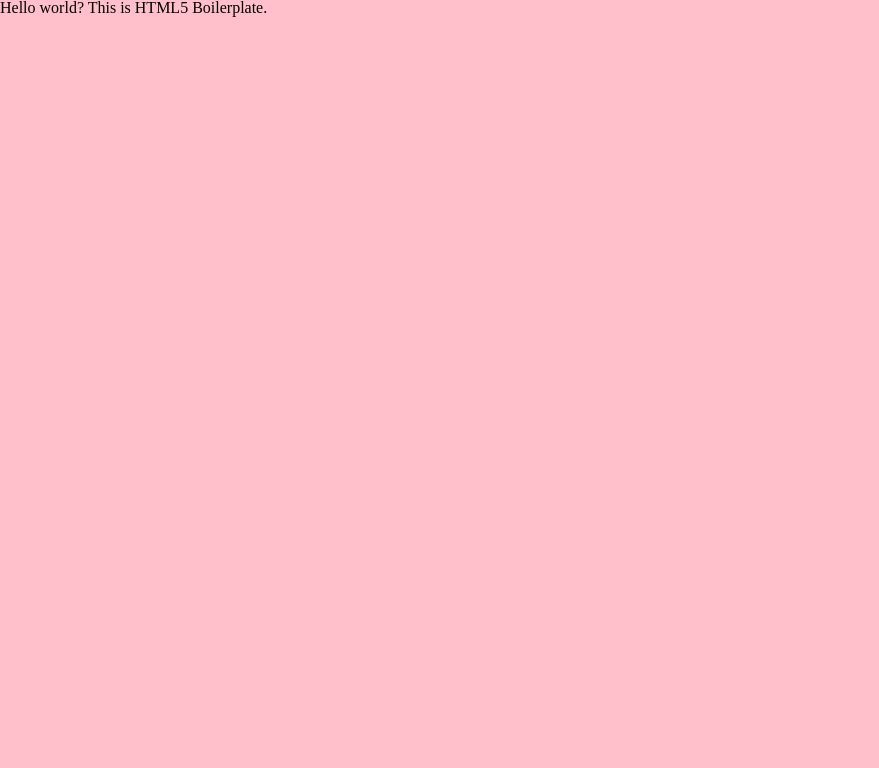
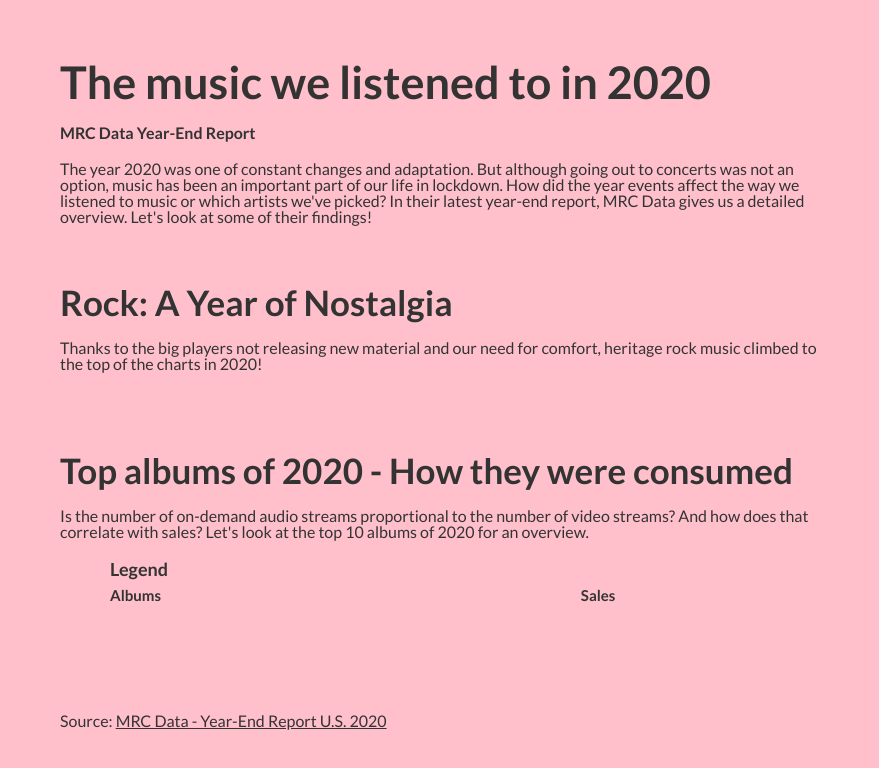
Before and after one commit to noahssarcastic/d3-digital-infographic, a website: page src/index.html in a window 1280 px wide. Shown: the whole page, without its empty margins (0-879 px from the left). Drawn offline with nearby package versions, Linux system fonts and the light colour scheme.

Commit message:
Add project files

```diff
--- a/src/css/style.css
+++ b/src/css/style.css
@@ -0,0 +1,158 @@
+@import url("https://fonts.googleapis.com/css2?family=Lato:wght@400;700&display=swap");
+
+html {
+  -webkit-font-smoothing: antialiased;
+  box-sizing: border-box;
+}
+*,
+::after,
+::before {
+  box-sizing: inherit;
+}
+body {
+  margin: 0;
+  font-family: "Lato", sans-serif;
+  font-size: 16px;
+  font-weight: 400;
+  color: #333;
+}
+h1,
+h2,
+h3,
+h4 {
+  font-weight: 700;
+}
+h1 {
+  margin: 60px 0 20px;
+  font-size: 45px;
+}
+h2 {
+  margin: 60px 0 20px;
+  font-size: 35px;
+}
+h3 {
+  margin: 0 0 10px;
+  font-size: 18px;
+}
+h4 {
+  margin: 0 0 10px;
+  font-size: 15px;
+}
+a {
+  color: #333;
+}
+
+/* Layout */
+.subtitle {
+  margin-bottom: 20px;
+  font-weight: 700;
+}
+.section-intro {
+  margin-bottom: 20px;
+}
+.source {
+  margin: 100px 0 30px;
+}
+.label {
+  font-size: 13px;
+}
+
+/* Legend */
+#legend {
+  margin-left: 50px;
+}
+ul {
+  margin: 10px 0;
+  padding-left: 0;
+  list-style: none;
+}
+li {
+  display: flex;
+  margin: 5px 0;
+  font-size: 14px;
+}
+li span {
+  flex-shrink: 0;
+}
+li span.legend-circle {
+  margin-top: 4px;
+  margin-right: 7px;
+  width: 10px;
+  height: 10px;
+  border-radius: 50%;
+}
+
+.container {
+  margin-right: auto;
+  margin-left: auto;
+  padding-right: 20px;
+  padding-left: 20px;
+  width: 100%;
+  max-width: 1200px;
+}
+.row {
+  display: flex;
+  flex-wrap: wrap;
+  margin-left: -10px;
+  margin-right: -10px;
+}
+.col,
+[class^="col-"],
+[class*=" col-"] {
+  position: relative;
+  width: 100%;
+  min-height: 1px;
+  padding-right: 10px;
+  padding-left: 10px;
+  flex-basis: 0;
+  flex-grow: 1;
+  max-width: 100%;
+}
+.col-12 {
+  flex: 0 0 calc(12 * 100% / 12);
+  max-width: calc(12 * 100% / 12);
+}
+.col-11 {
+  flex: 0 0 calc(11 * 100% / 12);
+  max-width: calc(11 * 100% / 12);
+}
+.col-10 {
+  flex: 0 0 calc(10 * 100% / 12);
+  max-width: calc(10 * 100% / 12);
+}
+.col-9 {
+  flex: 0 0 calc(9 * 100% / 12);
+  max-width: calc(9 * 100% / 12);
+}
+.col-8 {
+  flex: 0 0 calc(8 * 100% / 12);
+  max-width: calc(8 * 100% / 12);
+}
+.col-7 {
+  flex: 0 0 calc(7 * 100% / 12);
+  max-width: calc(7 * 100% / 12);
+}
+.col-6 {
+  flex: 0 0 calc(6 * 100% / 12);
+  max-width: calc(6 * 100% / 12);
+}
+.col-5 {
+  flex: 0 0 calc(5 * 100% / 12);
+  max-width: calc(5 * 100% / 12);
+}
+.col-4 {
+  flex: 0 0 calc(4 * 100% / 12);
+  max-width: calc(4 * 100% / 12);
+}
+.col-3 {
+  flex: 0 0 calc(3 * 100% / 12);
+  max-width: calc(3 * 100% / 12);
+}
+.col-2 {
+  flex: 0 0 calc(2 * 100% / 12);
+  max-width: calc(2 * 100% / 12);
+}
+.col-1 {
+  flex: 0 0 calc(1 * 100% / 12);
+  max-width: calc(1 * 100% / 12);
+}
--- a/src/index.html
+++ b/src/index.html
@@ -22,8 +22,80 @@
   </head>
 
   <body>
-    <!-- Add your site or application content here -->
-    <p>Hello world? This is HTML5 Boilerplate.</p>
+    <div class="container">
+      <h1>The music we listened to in 2020</h1>
+      <div class="row">
+        <div class="col-8">
+          <div class="subtitle">MRC Data Year-End Report</div>
+          <div class="intro">
+            The year 2020 was one of constant changes and adaptation. But
+            although going out to concerts was not an option, music has been an
+            important part of our life in lockdown. How did the year events
+            affect the way we listened to music or which artists we've picked?
+            In their latest year-end report, MRC Data gives us a detailed
+            overview. Let's look at some of their findings!
+          </div>
+        </div>
+      </div>
+      <div class="bar-chart-section">
+        <h2>Rock: A Year of Nostalgia</h2>
+        <div class="row">
+          <div class="col-8">
+            <div class="section-intro">
+              Thanks to the big players not releasing new material and our need
+              for comfort, heritage rock music climbed to the top of the charts
+              in 2020!
+            </div>
+          </div>
+        </div>
+        <div class="row">
+          <div class="col-6">
+            <div id="top-albums"></div>
+          </div>
+          <div class="col-6">
+            <div id="top-songs"></div>
+          </div>
+        </div>
+      </div>
+
+      <div class="bubble-chart-section">
+        <h2>Top albums of 2020 - How they were consumed</h2>
+        <div class="row">
+          <div class="col-8">
+            <div class="section-intro">
+              Is the number of on-demand audio streams proportional to the
+              number of video streams? And how does that correlate with sales?
+              Let's look at the top 10 albums of 2020 for an overview.
+            </div>
+          </div>
+        </div>
+        <div id="bubble-chart"></div>
+        <div id="legend">
+          <h3>Legend</h3>
+          <div class="row">
+            <div class="col-5">
+              <div class="legend-color">
+                <h4>Albums</h4>
+              </div>
+            </div>
+            <div class="col-5">
+              <div class="legend-area">
+                <h4>Sales</h4>
+              </div>
+            </div>
+          </div>
+        </div>
+      </div>
+
+      <div class="source">
+        Source:
+        <a
+          href="https://www.musicbusinessworldwide.com/files/2021/01/MRC_Billboard_YEAR_END_2020_US-Final.pdf"
+          >MRC Data - Year-End Report U.S. 2020</a
+        >
+      </div>
+    </div>
+
     <script src="https://d3js.org/d3.v7.min.js"></script>
     <script src="js/app.js"></script>
   </body>
```
